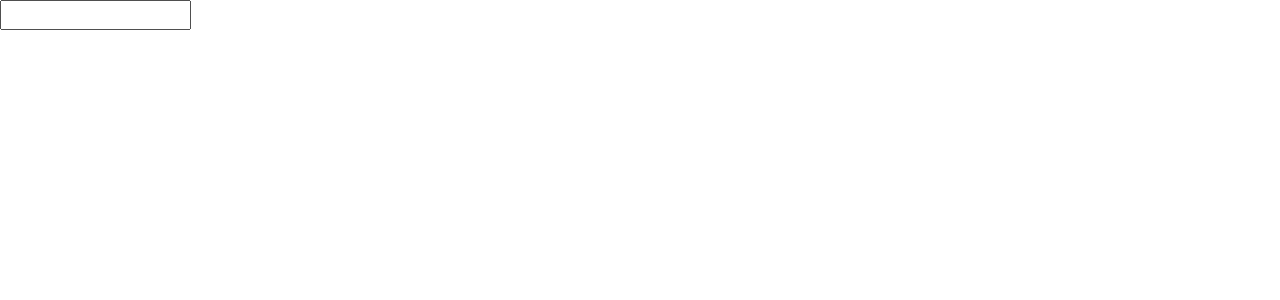
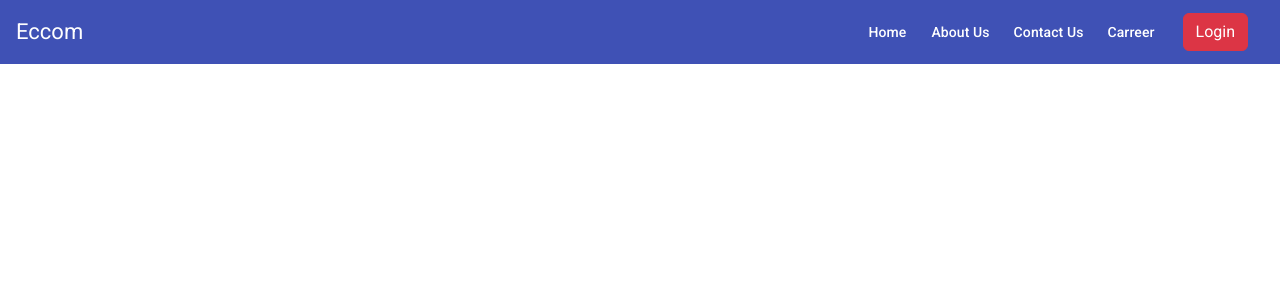
Before and after one commit to 5452rabin/AngularPractise, an Angular app: page / in a window 1280 px wide. Shown: the top 300 px of the page. Built offline with nearby package versions, Linux system fonts and the light colour scheme.

Commit message:
NavBar on the way

```diff
--- a/src/app/app.component.html
+++ b/src/app/app.component.html
@@ -1 +1 @@
-<app-assignment2></app-assignment2>
+<app-navbar></app-navbar>
--- /dev/null
+++ b/src/app/navbar/navbar.component.css
@@ -0,0 +1,10 @@
+@import '@angular/material/prebuilt-themes/indigo-pink.css';
+.space{
+    flex:1 1 auto;
+}
+a:hover{
+    transform: scale(1.2);
+    color: crimson;
+    text-shadow: 1px;
+    text-align: end;
+}
--- /dev/null
+++ b/src/app/navbar/navbar.component.html
@@ -0,0 +1,10 @@
+<mat-toolbar color="primary">
+    Eccom
+    <div class=" space"></div>
+
+        <a mat-button >Home</a>
+        <a mat-button >About Us</a>
+        <a mat-button >Contact Us</a>
+        <a mat-button >Carreer</a>
+   <button class="btn btn-danger mx-3">Login</button>
+</mat-toolbar>
```
Also changed, not shown: src/app/app.module.ts (+7 -1 lines), src/app/navbar/navbar.component.ts (added, +10 -0 lines), 1 other file (tests, documents, lock files or other folders).
